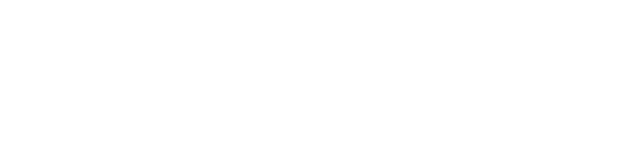
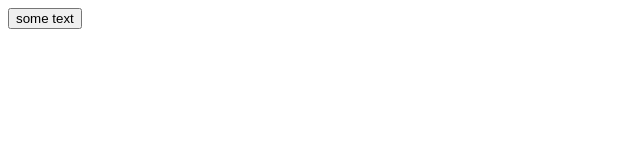
Before and after one commit to latarikaftw/first-project, a plain HTML site: page index.html in a window 1280 px wide. Shown: the whole page, without its empty margins (0-640 px from the left). Drawn offline with Linux system fonts and the light colour scheme.

Commit message:
some change

```diff
--- a/index.html
+++ b/index.html
@@ -5,5 +5,9 @@
     <meta name="viewport" content="width=device-width, initial-scale=1.0" />
     <title>Document</title>
   </head>
-  <body></body>
+  <body>
+    <div>
+      <button>some text</button>
+    </div>
+  </body>
 </html>
```
